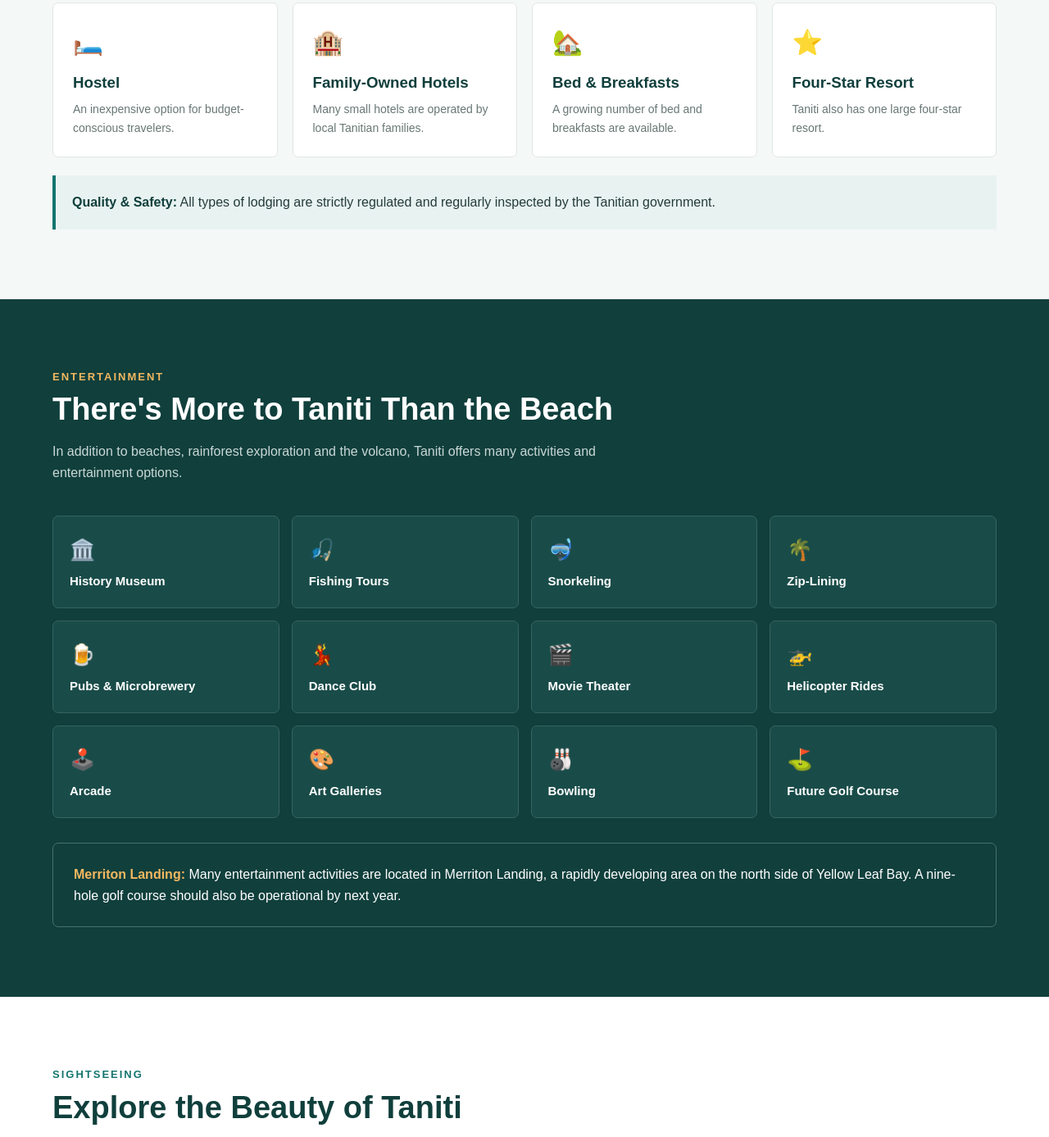
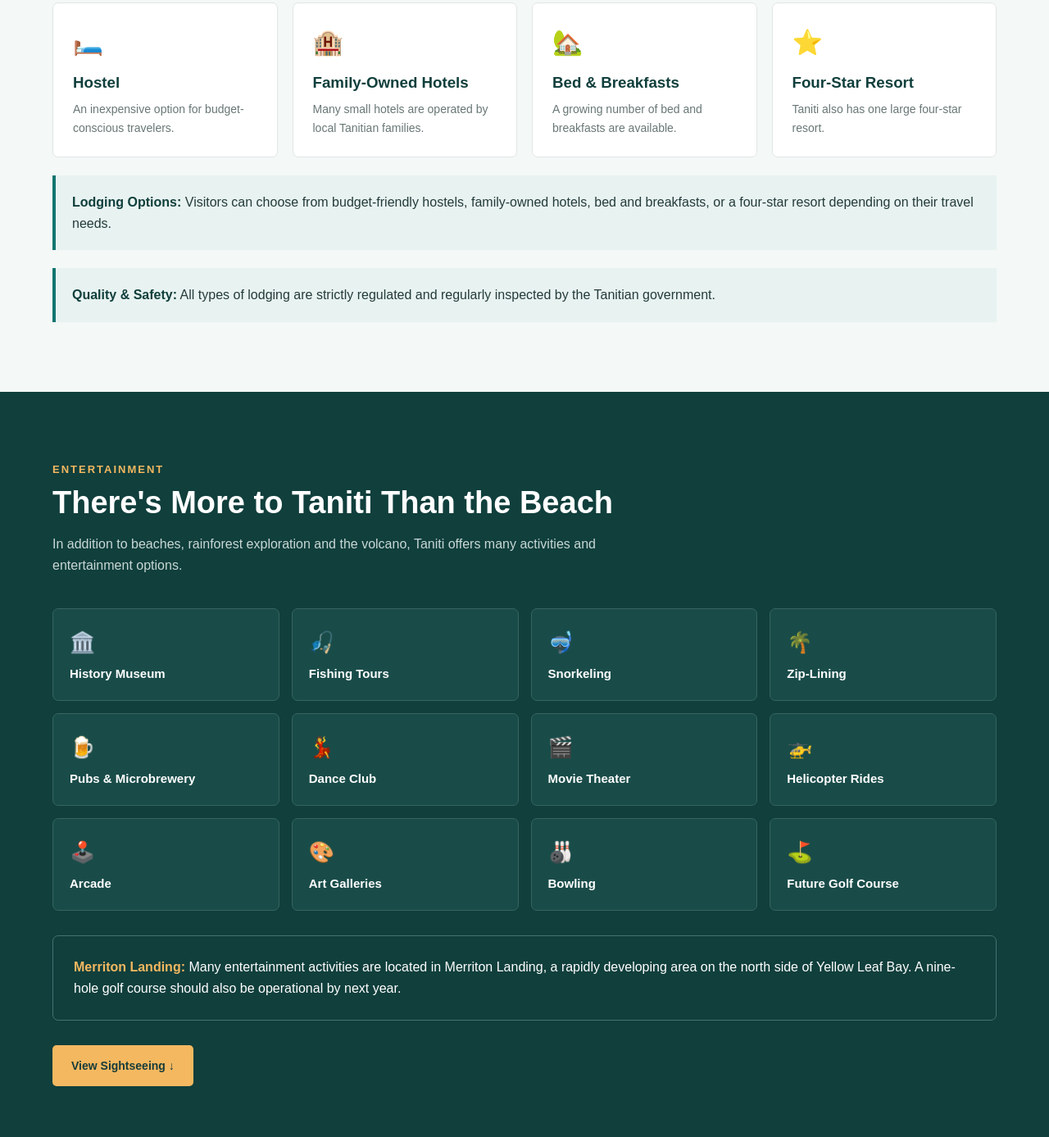
Before and after one commit to andersontmg18/taniti-ux-redesign, a plain HTML site: page index.html in a window 1280 px wide. Shown: the part 3289-4676 px from the top of the page at 82% size. Drawn offline with Linux system fonts and the light colour scheme.

```diff
--- a/index.html
+++ b/index.html
@@ -1304,6 +1304,7 @@
 
     <div class="lodging-grid">
 
+      <!-- Hostel -->
       <div class="lodging-card">
         <span>🛏️</span>
         <h3>Hostel</h3>
@@ -1313,6 +1314,7 @@
         </p>
       </div>
 
+      <!-- Family-Owned Hotels -->
       <div class="lodging-card">
         <span>🏨</span>
         <h3>Family-Owned Hotels</h3>
@@ -1322,6 +1324,7 @@
         </p>
       </div>
 
+      <!-- Bed & Breakfasts -->
       <div class="lodging-card">
         <span>🏡</span>
         <h3>Bed & Breakfasts</h3>
@@ -1331,6 +1334,7 @@
         </p>
       </div>
 
+      <!-- Four-Star Resort -->
       <div class="lodging-card">
         <span>⭐</span>
         <h3>Four-Star Resort</h3>
@@ -1341,6 +1345,15 @@
 
     </div>
 
+    <!-- New information added from usability feedback -->
+    <div class="info-highlight">
+      <strong>Lodging Options:</strong>
+      Visitors can choose from budget-friendly hostels,
+      family-owned hotels, bed and breakfasts, or a
+      four-star resort depending on their travel needs.
+    </div>
+
+    <!-- Existing Quality & Safety information -->
     <div class="info-highlight">
       <strong>Quality & Safety:</strong>
       All types of lodging are strictly regulated and
@@ -1446,6 +1459,12 @@
           course should also be operational by next year.
         </div>
 
+          <div style="margin-top:30px;">
+          <a href="#sightseeing" class="btn btn-gold">
+            View Sightseeing  ↓
+          </a>
+        </div>
+
 
 
       </div>
```
Lines whose indentation alone changed are shown as unchanged.
